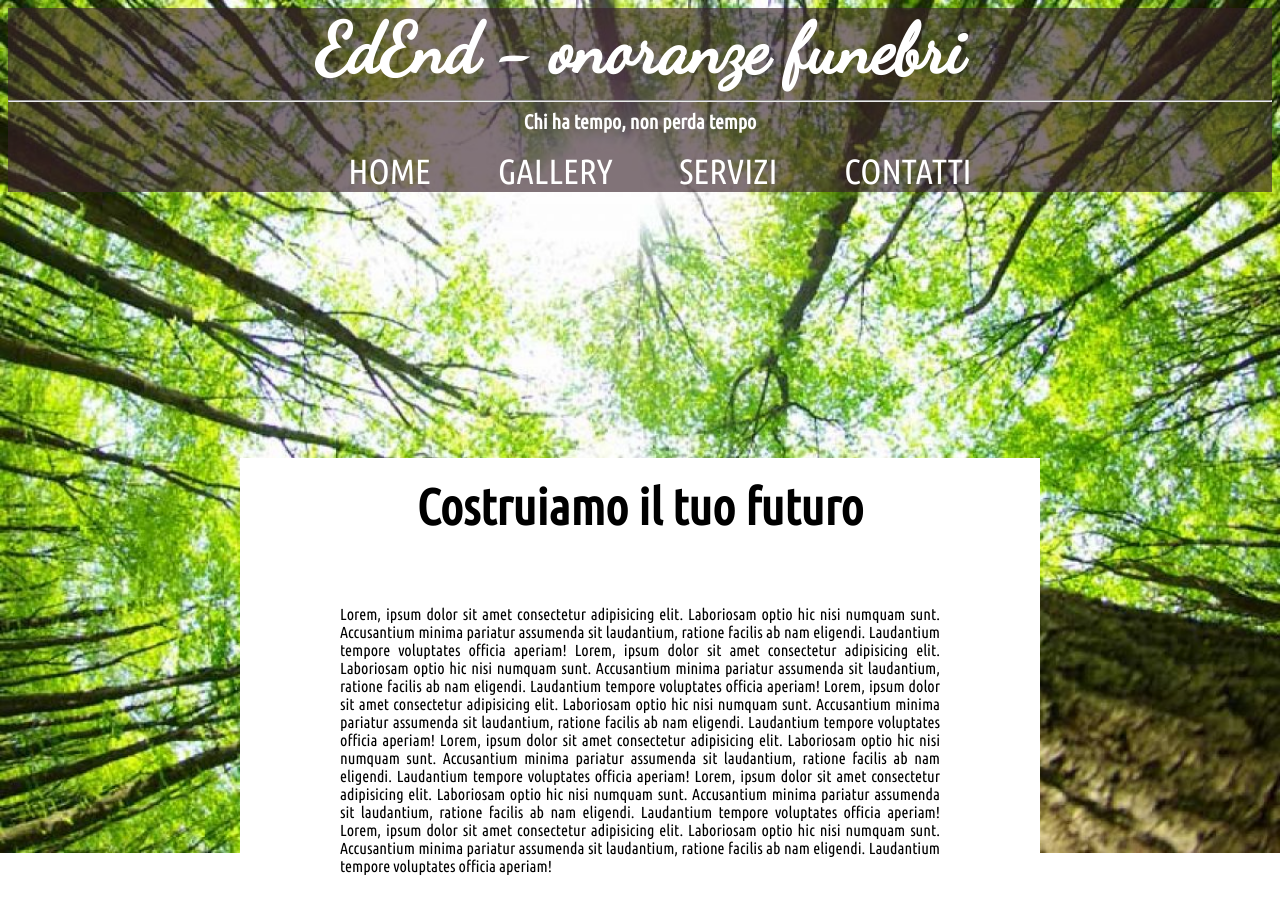
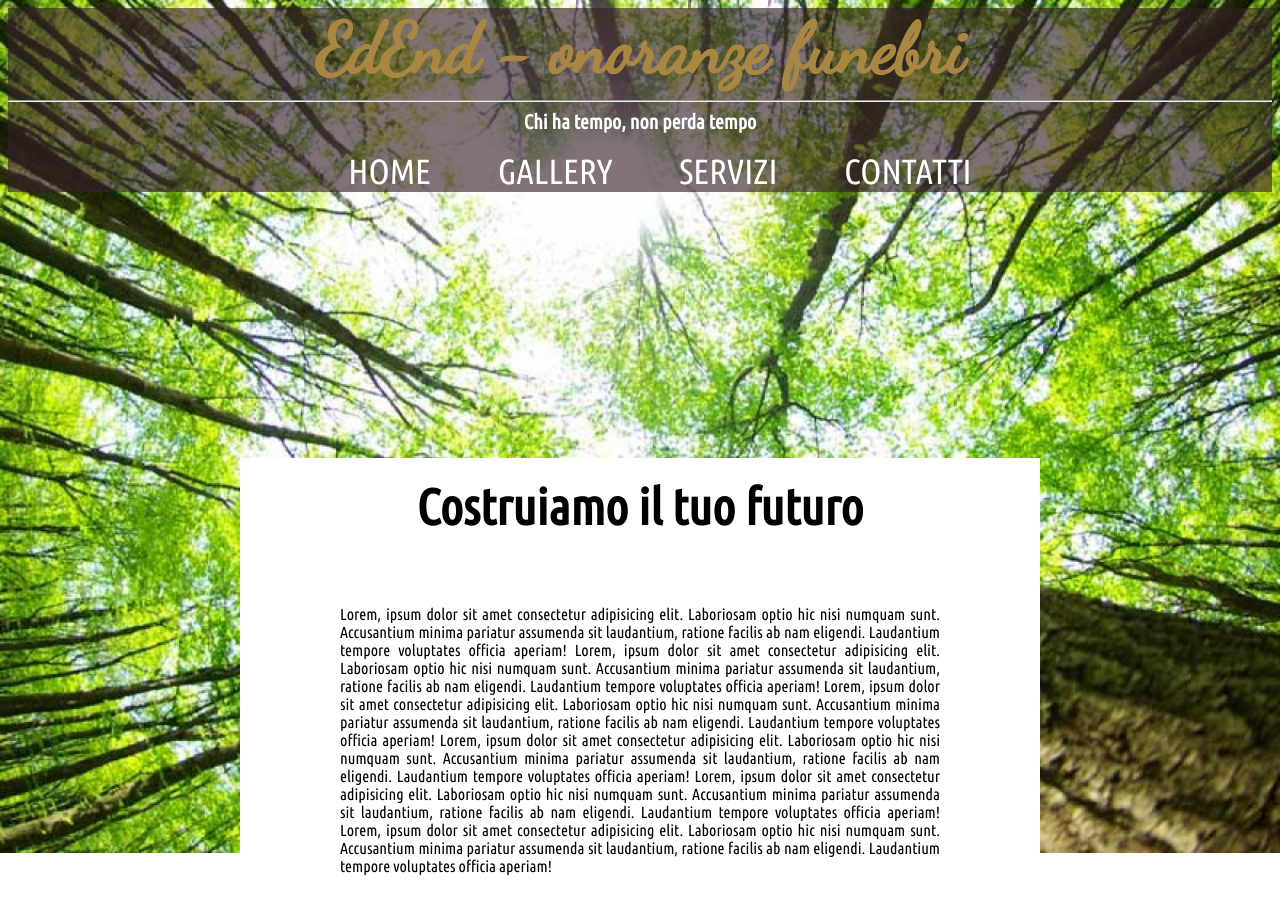
Before and after one commit to Ariela88/onoranzeFunebri, a plain HTML site: page index.html in a window 1280 px wide. Shown: the top 898 px of the page. Drawn offline with Linux system fonts and the light colour scheme; a web font is replaced by a local one.

Commit message:
Update style.css

```diff
--- a/style.css
+++ b/style.css
@@ -49,7 +49,7 @@ main {
 
 h1 {
     font-size: 70px;
-    color: white;
+    color: #A98743;
     text-align: center;
     font-family: 'Dancing Script';
    margin-bottom: 0px;
```
